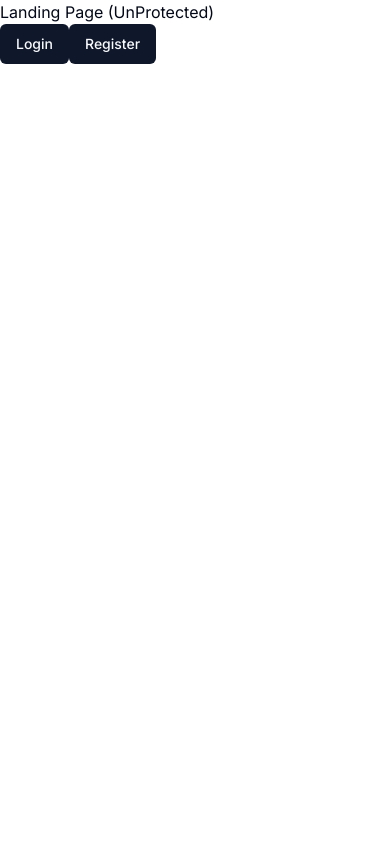
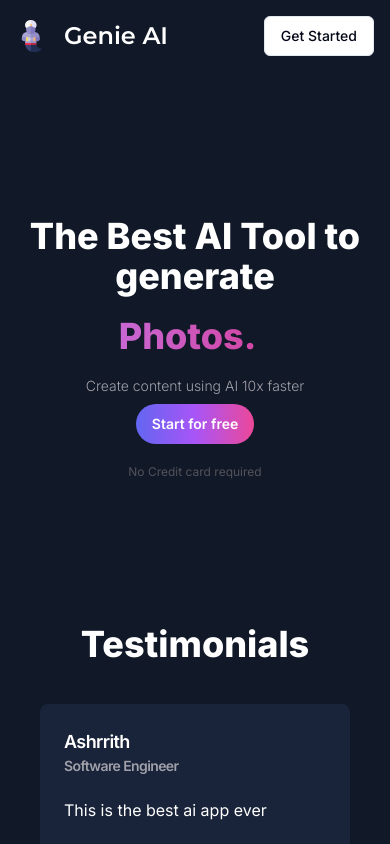
Before and after one commit to ashrrithk/genie-web, a Next.js app: page / in a window 390 px wide. Built offline with nearby package versions, Linux system fonts and the light colour scheme; no server answers.

Commit message:
landing page

```diff
--- /dev/null
+++ b/app/(landing)/layout.tsx
@@ -0,0 +1,9 @@
+const LandingLayout = ({ children }: { children: React.ReactNode }) => {
+  return (
+    <main className="h-full bg-[#111827] overflow-auto">
+      <div className="mx-auto max-w-screen-xl h-full w-full">{children}</div>
+    </main>
+  );
+};
+
+export default LandingLayout;
--- a/app/(landing)/page.tsx
+++ b/app/(landing)/page.tsx
@@ -1,19 +1,13 @@
-import { Button } from "@/components/ui/button";
-import exp from "constants";
-import Link from "next/link";
+import { LandingHero } from "@/components/landing-hero";
+import { LandingNavBar } from "@/components/landing-navbar";
+import { LandingContent } from "@/components/landing-content";
 
 const LandingPage = () => {
   return (
-    <div>
-      <h1>Landing Page (UnProtected)</h1>
-      <div>
-        <Link href="/sign-in">
-          <Button>Login</Button>
-        </Link>
-        <Link href="/sign-up">
-          <Button>Register</Button>
-        </Link>
-      </div>
+    <div className="h-full">
+      <LandingNavBar />
+      <LandingHero />
+      <LandingContent />
     </div>
   );
 };
--- /dev/null
+++ b/components/landing-content.tsx
@@ -0,0 +1,58 @@
+import { Card, CardContent, CardHeader, CardTitle } from "./ui/card";
+
+const testimonials = [
+  {
+    name: "Ashrrith",
+    avatar: "A",
+    title: "Software Engineer",
+    description: "This is the best ai app ever",
+  },
+  {
+    name: "David",
+    avatar: "D",
+    title: "Graphic Designer",
+    description: "Genie is my new buddy, helps me with my creativity",
+  },
+  {
+    name: "Virat",
+    avatar: "V",
+    title: "Musician",
+    description: "One website for all my audio and video needs",
+  },
+  {
+    name: "John",
+    avatar: "J",
+    title: "Student",
+    description: "Genie is my lifeline for all my homework doubts",
+  },
+];
+
+export const LandingContent = () => {
+  return (
+    <div className="px-10 pb-20">
+      <h2 className="text-center text-4xl text-white font-extrabold mb-10">
+        Testimonials
+      </h2>
+      <div className="grid grid-cols-1 sm:grid-cols-2 md:grid-cols-3 lg:grid-cols-4 gap-4">
+        {testimonials.map((item) => (
+          <Card
+            key={item.description}
+            className="bg-[#192339] border-none text-white"
+          >
+            <CardHeader>
+              <CardTitle className="flex items-center gap-x-2">
+                <div>
+                  <p className="text-lg">{item.name}</p>
+                  <p className="text-zinc-400 text-sm">{item.title}</p>
+                </div>
+              </CardTitle>
+              <CardContent className="pt-4 px-0">
+                {item.description}
+              </CardContent>
+            </CardHeader>
+          </Card>
+        ))}
+      </div>
+    </div>
+  );
+};
--- /dev/null
+++ b/components/landing-hero.tsx
@@ -0,0 +1,40 @@
+"use client";
+import { useAuth } from "@clerk/nextjs";
+import Link from "next/link";
+import TypewriterComponent from "typewriter-effect";
+import { Button } from "./ui/button";
+
+export const LandingHero = () => {
+  const { isSignedIn } = useAuth();
+
+  return (
+    <div className="text-white font-bold py-36 text-center space-y-5">
+      <div className="text-4xl sm:text-5xl md:text-6xl lg:text-7xl space-y-5 font-extrabold">
+        <h1>The Best AI Tool to generate</h1>
+        <div className="text-transparent bg-clip-text bg-gradient-to-r from-purple-400 to-pink-600">
+          <TypewriterComponent
+            options={{
+              strings: ["Code.", "Photos.", "Videos.", "Images.", "Chats"],
+              autoStart: true,
+              loop: true,
+            }}
+          />
+        </div>
+        <div className="text-sm md:text-xl font-light text-zinc-400">
+          Create content using AI 10x faster
+        </div>
+        <Link href={isSignedIn ? "/dashboard" : "/sign-up"}>
+          <Button
+            variant="premium"
+            className="md:text-lg p-4 md:p-6 rounded-full font-semibold"
+          >
+            Start for free
+          </Button>
+        </Link>
+      </div>
+      <div className="text-zinc-600 text-xs md:text-sm font-normal">
+        No Credit card required
+      </div>
+    </div>
+  );
+};
--- /dev/null
+++ b/components/landing-navbar.tsx
@@ -0,0 +1,35 @@
+"use client";
+import { Montserrat } from "next/font/google";
+import Image from "next/image";
+import Link from "next/link";
+import { useAuth } from "@clerk/nextjs";
+
+import { cn } from "@/lib/utils";
+import { Button } from "./ui/button";
+
+const font = Montserrat({
+  weight: "600",
+  subsets: ["latin"],
+});
+
+export const LandingNavBar = () => {
+  const { isSignedIn } = useAuth();
+
+  return (
+    <nav className="p-4 bg-transparent flex items-center justify-between">
+      <Link href="/" className="flex items-center">
+        <div className="relative h-8 w-8 mr-4 ">
+          <Image fill alt="Logo" src="/logo.png" />
+        </div>
+        <h1 className={cn("text-2xl font-bold text-white", font.className)}>
+          Genie AI
+        </h1>
+      </Link>
+      <div className="flex items-center gap-x-2">
+        <Link href={isSignedIn ? "/dashboard" : "/sign-up"}>
+          <Button variant="outline">Get Started</Button>
+        </Link>
+      </div>
+    </nav>
+  );
+};
--- a/components/ui/button.tsx
+++ b/components/ui/button.tsx
@@ -1,8 +1,8 @@
-import * as React from "react"
-import { Slot } from "@radix-ui/react-slot"
-import { cva, type VariantProps } from "class-variance-authority"
+import * as React from "react";
+import { Slot } from "@radix-ui/react-slot";
+import { cva, type VariantProps } from "class-variance-authority";
 
-import { cn } from "@/lib/utils"
+import { cn } from "@/lib/utils";
 
 const buttonVariants = cva(
   "inline-flex items-center justify-center rounded-md text-sm font-medium ring-offset-background transition-colors focus-visible:outline-none focus-visible:ring-2 focus-visible:ring-ring focus-visible:ring-offset-2 disabled:pointer-events-none disabled:opacity-50",
@@ -18,6 +18,8 @@
           "bg-secondary text-secondary-foreground hover:bg-secondary/80",
         ghost: "hover:bg-accent hover:text-accent-foreground",
         link: "text-primary underline-offset-4 hover:underline",
+        premium:
+          "bg-gradient-to-r from-indigo-500 via-purple-500 to-pink-500 text-white border-0",
       },
       size: {
         default: "h-10 px-4 py-2",
@@ -31,26 +33,26 @@
       size: "default",
     },
   }
-)
+);
 
 export interface ButtonProps
   extends React.ButtonHTMLAttributes<HTMLButtonElement>,
     VariantProps<typeof buttonVariants> {
-  asChild?: boolean
+  asChild?: boolean;
 }
 
 const Button = React.forwardRef<HTMLButtonElement, ButtonProps>(
   ({ className, variant, size, asChild = false, ...props }, ref) => {
-    const Comp = asChild ? Slot : "button"
+    const Comp = asChild ? Slot : "button";
     return (
       <Comp
         className={cn(buttonVariants({ variant, size, className }))}
         ref={ref}
         {...props}
       />
-    )
+    );
   }
-)
-Button.displayName = "Button"
+);
+Button.displayName = "Button";
 
-export { Button, buttonVariants }
+export { Button, buttonVariants };
--- a/package.json
+++ b/package.json
@@ -36,6 +36,7 @@
     "tailwindcss": "3.3.3",
     "tailwindcss-animate": "^1.0.7",
     "typescript": "5.1.6",
+    "typewriter-effect": "^2.21.0",
     "zod": "^3.22.2"
   }
 }
```
Also changed, not shown: 1 other file (tests, documents, lock files or other folders).
